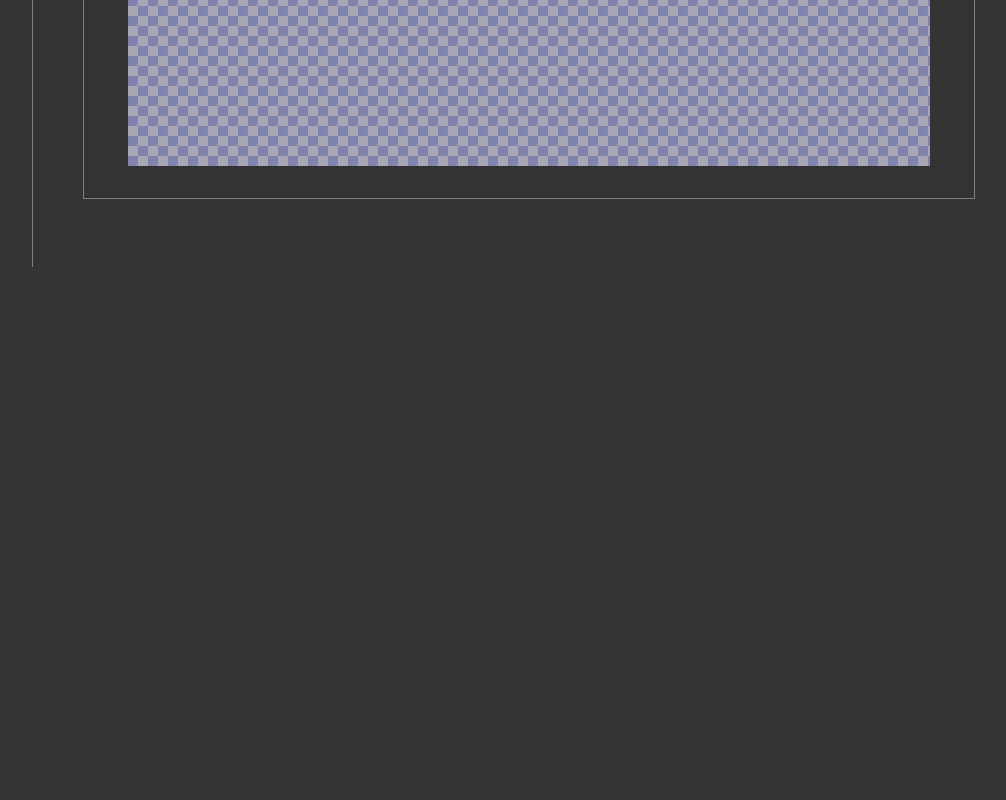
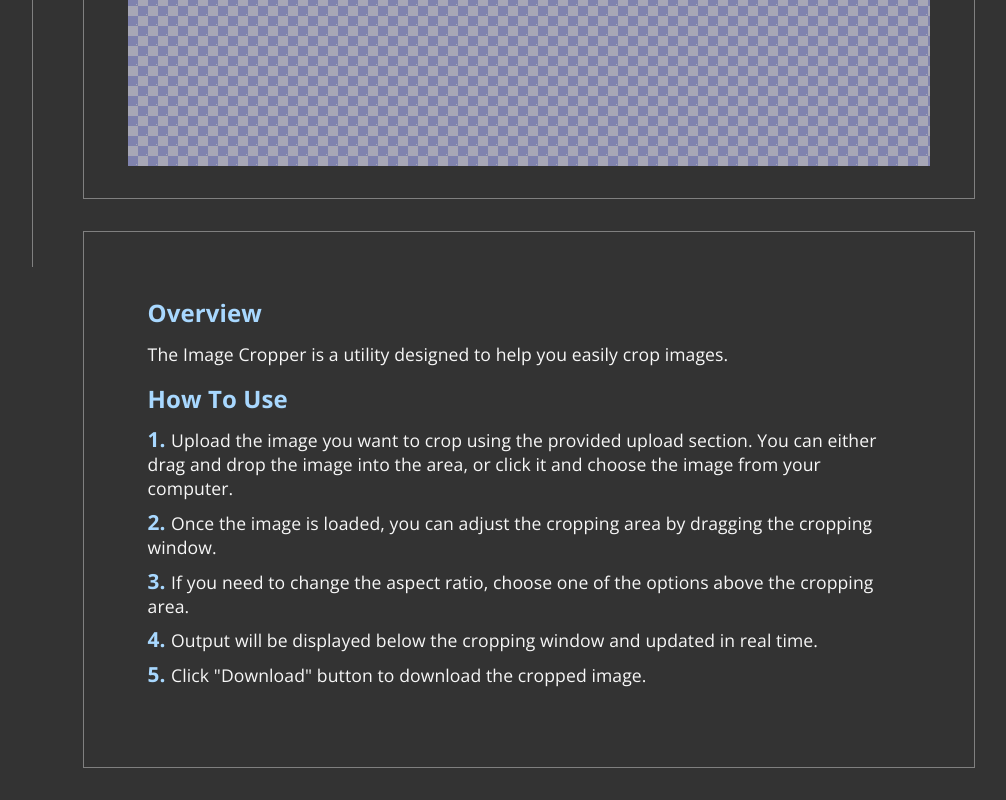
Before and after one commit to devmikh/wapiti-web-tools, a React (Vite) app: page /image-cropper in a window 1280 px wide. Shown: the part 581-1381 px from the top of the page, without its empty margins (255-1261 px from the left). Before the commit the page ends 800 px from the top, so only its background shows below. Built offline with nearby package versions, Linux system fonts and the light colour scheme.

Commit message:
Add description to Image Cropper

```diff
--- a/src/assets/descriptions/index.ts
+++ b/src/assets/descriptions/index.ts
@@ -99,5 +99,15 @@ export const descriptions = {
             'The contrast ratio between the text and background colors is displayed in the Contrast Ratio box. This value indicates the level of contrast between the two colors.',
             'Refer to the WCAG 2.1 Compliance Table to interpret the results. A "Pass" indicates that the contrast meets the specified accessibility standard, while a "Fail" indicates that the contrast falls below the recommended level.',
         ]
+    },
+    image_cropper: {
+        overview: 'The Image Cropper is a utility designed to help you easily crop images.',
+        instructions: [
+            'Upload the image you want to crop using the provided upload section. You can either drag and drop the image into the area, or click it and choose the image from your computer.',
+            'Once the image is loaded, you can adjust the cropping area by dragging the cropping window.',
+            'If you need to change the aspect ratio, choose one of the options above the cropping area.',
+            'Output will be displayed below the cropping window and updated in real time.',
+            'Click "Download" button to download the cropped image.'
+        ]
     }
 }
--- a/src/components/tools/image/ImageCropper/index.tsx
+++ b/src/components/tools/image/ImageCropper/index.tsx
@@ -5,7 +5,7 @@ import Button from '../../../core/Button'
 import Radio from '../../../core/Radio'
 import FileUploader from '../../../core/FileUploader'
 import usePageTitle from '../../../../hooks/usePageTitle'
-
+import { descriptions } from '../../../../assets/descriptions'
 import styles from './index.module.css'
 
 type OutputPropsType = {
@@ -103,6 +103,7 @@ export default function ImageCropper() {
     usePageTitle('Image Cropper | Wapiti Web Tools')
 
     return (
+        <>
             <div className={`tool-container ${styles['container']}`} onDrop={handleDrop} onDragOver={handleDragOver}>
                 <h1 className='tool-title'>Image Cropper</h1>
                 <FileUploader
@@ -147,5 +148,16 @@ export default function ImageCropper() {
                     <Output croppedArea={croppedArea} src={src as string} fileName={fileName} aspect={aspect} />
                 </div>}
             </div>
+            <div className='description-container'>
+                <h2 className='description-title'>Overview</h2>
+                <p className='overview'>{descriptions.image_cropper.overview}</p>
+                <h2 className='description-title'>How To Use</h2>
+                <ol className='instructions-list'>
+                    {descriptions.image_cropper.instructions.map((point, index) => (
+                        <li key={index}>{point}</li>
+                    ))}
+                </ol>
+            </div>
+        </>
     )
 }
```
Lines whose indentation alone changed are shown as unchanged.
